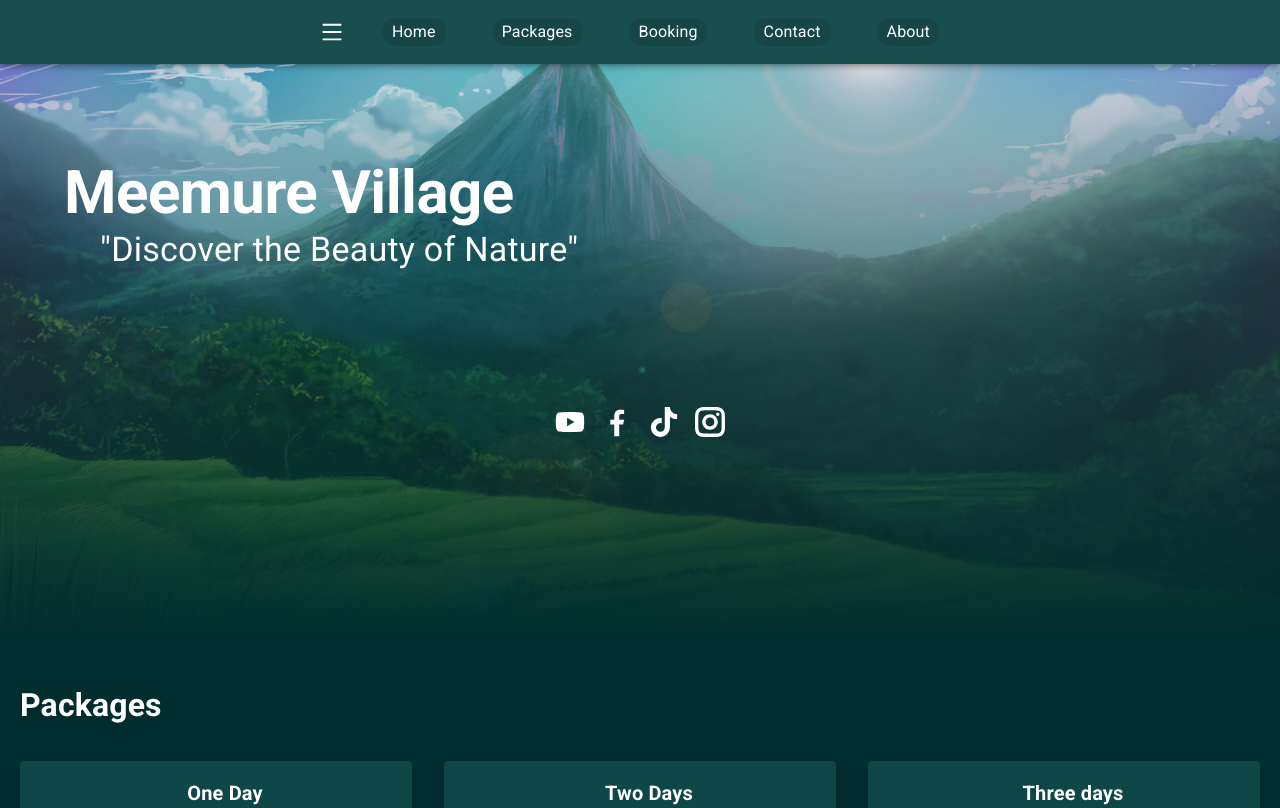
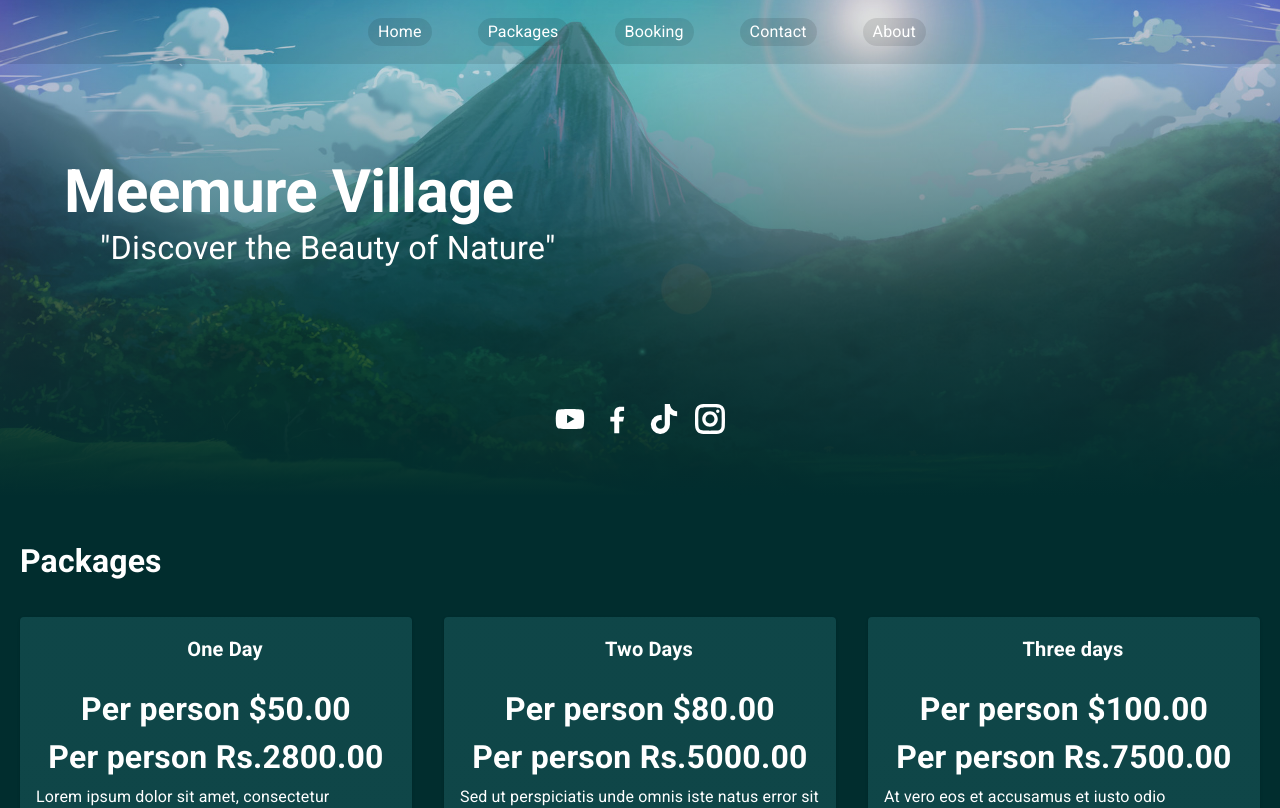
Before and after one commit to dilanjanranmalinda/meemure-app, a React (Create React App) app: page / in a window 1280 px wide. Shown: the top 808 px of the page. Built offline with nearby package versions, Linux system fonts and the light colour scheme.

Commit message:
ui changes 4

```diff
--- a/src/App.tsx
+++ b/src/App.tsx
@@ -1,4 +1,8 @@
-import { ThemeProvider, createTheme } from "@mui/material/styles";
+import {
+  ThemeProvider,
+  createTheme,
+  responsiveFontSizes,
+} from "@mui/material/styles";
 import "./App.scss";
 import { BG_COLOR, PAPER_COLOR } from "./accets/app-constants";
 import Layout from "./templetes/layout/layout";
@@ -21,9 +25,11 @@ const darkBlueTheme = createTheme({
   },
 });
 
+const theme = responsiveFontSizes(darkBlueTheme);
+
 function App() {
   return (
-    <ThemeProvider theme={darkBlueTheme}>
+    <ThemeProvider theme={theme}>
       <CssBaseline />
       <div className="App">
         <Layout />
--- a/src/components/navbar/navbar.scss
+++ b/src/components/navbar/navbar.scss
@@ -1,36 +1,9 @@
-$transparent: transparent;
-$none: none;
 $md: 960px;
 $rgba: rgba(0, 0, 0, 0.1);
 $white: #fff;
 
-.navbar-root {
-  flex-grow: 1;
-}
-
-.appBar {
-  background-color: $transparent;
-  box-shadow: $none;
-}
-
-.menuButton {
-  margin-right: 16px;
-  @media (min-width: #{$md}) {
-    display: none;
-  }
-}
-
-.toolbar {
-  display: flex;
-  justify-content: center;
-}
-
 .drawer {
-  width: 200px;
-}
-
-.drawerPaper {
-  width: 200px;
+  width: 150px;
 }
 
 .navLink {
--- a/src/components/navbar/navbar.tsx
+++ b/src/components/navbar/navbar.tsx
@@ -9,6 +9,7 @@ import Toolbar from "@mui/material/Toolbar";
 import IconButton from "@mui/material/IconButton";
 import { AiOutlineMenu } from "react-icons/ai";
 import Drawer from "@mui/material/Drawer";
+import Box from "@mui/material/Box";
 
 function Navbar() {
   const [open, setOpen] = useState(false);
@@ -26,6 +27,7 @@ function Navbar() {
   ];
 
   const navLinksMarkup = navLinks.map((navLink) => (
+    <Box sx={{ flexGrow: 1, display: { xs: "none", md: "contents" } }}>
       <Link
         key={navLink.title}
         activeClass="active"
@@ -38,6 +40,7 @@ function Navbar() {
       >
         {navLink.title}
       </Link>
+    </Box>
   ));
 
   const drawerMarkup = (
@@ -48,7 +51,7 @@ function Navbar() {
     >
       <List>
         {navLinks.map((navLink) => (
-          <ListItem button key={navLink.title}>
+          <ListItem key={navLink.title}>
             <Link
               activeClass="active"
               to={navLink.target}
@@ -56,7 +59,6 @@ function Navbar() {
               smooth={true}
               offset={-70}
               duration={500}
-              className="navLink"
             >
               <ListItemText primary={navLink.title} />
             </Link>
@@ -68,25 +70,27 @@ function Navbar() {
 
   return (
     <div className="navbar-root">
-      <AppBar position="fixed" className="appBar">
-        <Toolbar className="toolbar">
+      <AppBar
+        position="fixed"
+        sx={{ boxShadow: "none", background: "rgba(0,0,0,0.1)" }}
+      >
+        <Toolbar
+          sx={{ display: "flex", justifyContent: { xs: "none", md: "center" } }}
+        >
           <IconButton
             edge="start"
             className="menuButton"
             color="inherit"
             aria-label="menu"
             onClick={() => toggleDrawer()}
+            sx={{ display: { xs: "block", md: "none" } }}
           >
             <AiOutlineMenu />
           </IconButton>
           {navLinksMarkup}
         </Toolbar>
       </AppBar>
-      <Drawer
-        open={open}
-        onClose={() => toggleDrawer()}
-        classes={{ paper: "drawerPaper" }}
-      >
+      <Drawer open={open} onClose={() => toggleDrawer()}>
         {drawerMarkup}
       </Drawer>
     </div>
--- a/src/templetes/layout/layout.scss
+++ b/src/templetes/layout/layout.scss
@@ -19,9 +19,9 @@
       ),
       url("../../accets/navbarImage.jpg");
     background-size: cover;
-    background-position: 10% 25%;
+    background-position: 10% 20%;
     background-repeat: no-repeat;
     flex: 1;
-    height: 80vh;
+    height: 62vh;
   }
 }
--- a/src/templetes/layout/layout.tsx
+++ b/src/templetes/layout/layout.tsx
@@ -39,44 +39,23 @@ function Layout() {
               style={{ marginTop: "10%" }}
             >
               <Grid item>
-                <IconButton aria-label="youtube">
-                  <a
-                    href="#"
-                    style={{ textDecoration: "none", color: "white" }}
-                  >
-                    <FaYoutube size={30} />
-                  </a>
+                <IconButton aria-label="youtube" href="#">
+                  <FaYoutube size={30} />
                 </IconButton>
               </Grid>
               <Grid item>
-                <IconButton aria-label="facebook">
-                  <a
-                    href="#"
-                    style={{ textDecoration: "none", color: "white" }}
-                  >
-                    <GrFacebookOption style={{ fontSize: "2rem" }} />
-                  </a>
+                <IconButton aria-label="facebook" href="#">
+                  <GrFacebookOption style={{ fontSize: "2rem" }} />
                 </IconButton>
               </Grid>
               <Grid item>
-                <IconButton aria-label="facebook">
-                  <a
-                    href="#"
-                    style={{ textDecoration: "none", color: "white" }}
-                  >
-                    <FaTiktok size={30} />
-                    {/* <img src={tiktok} width="32px" height="32px" /> */}
-                  </a>
+                <IconButton aria-label="tiktok" href="#">
+                  <FaTiktok size={30} />
                 </IconButton>
               </Grid>
               <Grid item>
-                <IconButton aria-label="facebook">
-                  <a
-                    href="#"
-                    style={{ textDecoration: "none", color: "white" }}
-                  >
-                    <GrInstagram size={30} />
-                  </a>
+                <IconButton aria-label="instagram" href="#">
+                  <GrInstagram size={30} />
                 </IconButton>
               </Grid>
             </Grid>
```
Lines whose indentation alone changed are shown as unchanged.
